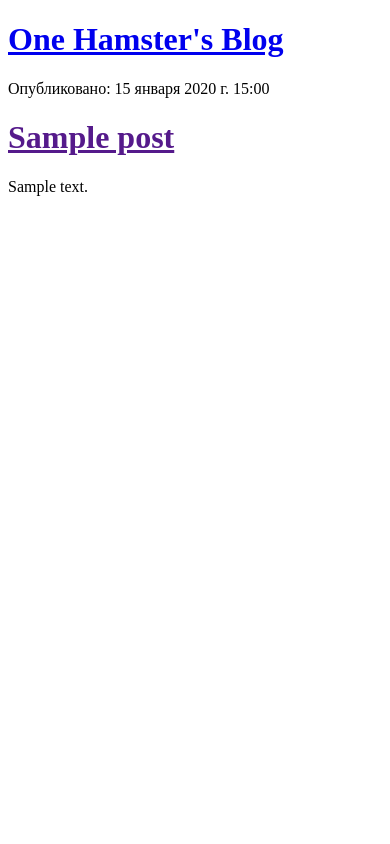
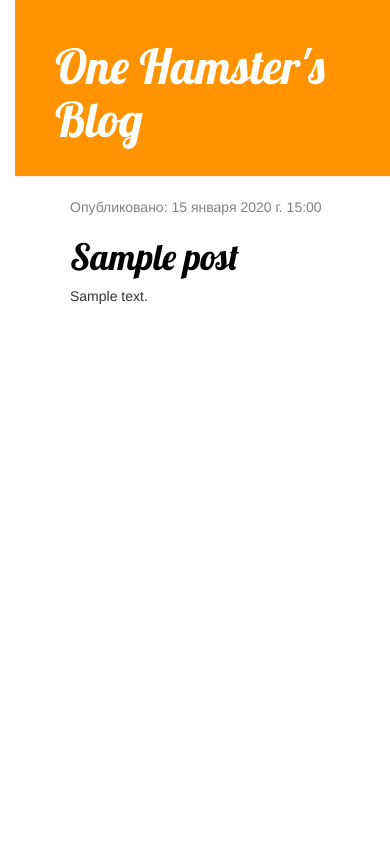
Before and after one commit to QwesTYIce/Django_Q7T, a Django app: page / in a window 390 px wide. Run offline with Django 4.2, Linux system fonts and the light colour scheme; tables that the repository leaves empty hold one stand-in row (values such as "Sample post"); some libraries are stand-ins or nearby versions.

Commit message:
Added view and template for detailed blog post as well as CSS for the site.

```diff
--- /dev/null
+++ b/blog/static/css/blog.css
@@ -0,0 +1,55 @@
+h1 a {
+    color: #FCA205;
+    font-family: 'Lobster';
+}
+
+body {
+    padding-left: 15px;
+}
+
+.page-header {
+    background-color: #ff9400;
+    margin-top: 0;
+    padding: 20px 20px 20px 40px;
+}
+
+.page-header h1, .page-header h1 a, .page-header h1 a:visited, .page-header h1 a:active {
+    color: #ffffff;
+    font-size: 36pt;
+    text-decoration: none;
+}
+
+.content {
+    margin-left: 40px;
+}
+
+h1, h2, h3, h4 {
+    font-family: 'Lobster', cursive;
+}
+
+.date {
+    color: #828282;
+}
+
+.save {
+    float: right;
+}
+
+.post-form textarea, .post-form input {
+    width: 100%;
+}
+
+.top-menu, .top-menu:hover, .top-menu:visited {
+    color: #ffffff;
+    float: right;
+    font-size: 26pt;
+    margin-right: 20px;
+}
+
+.post {
+    margin-bottom: 70px;
+}
+
+.post h1 a, .post h1 a:visited {
+    color: #000000;
+}
--- /dev/null
+++ b/blog/templates/blog/base.html
@@ -0,0 +1,25 @@
+{% load static %}
+<html lang="en">
+<head>
+    <link rel="stylesheet" href="//maxcdn.bootstrapcdn.com/bootstrap/3.2.0/css/bootstrap.min.css">
+    <link rel="stylesheet" href="//maxcdn.bootstrapcdn.com/bootstrap/3.2.0/css/bootstrap-theme.min.css">
+    <link href="https://fonts.googleapis.com/css?family=Lobster&subset=latin,cyrillic" rel="stylesheet" type="text/css">
+    <link rel="stylesheet" href="{% static 'css/blog.css' %}">
+
+    <meta charset="UTF-8">
+    <title>Hamster blog</title>
+</head>
+<body>
+    <div class="page-header">
+        <h1><a href="/">One Hamster's Blog</a></h1>
+    </div>
+    <div class="content container">
+        <div class="row">
+            <div class="col-md-8">
+            {% block content %}
+            {% endblock %}
+            </div>
+        </div>
+    </div>
+</body>
+</html>
--- a/blog/templates/blog/post_list.html
+++ b/blog/templates/blog/post_list.html
@@ -1,22 +1,13 @@
-<!DOCTYPE html>
-<html lang="en">
-<head>
-    <meta charset="UTF-8">
-    <title>Hamster blog</title>
-</head>
-<body>
-<div>
-    <h1><a href="/">One Hamster's Blog</a></h1>
-</div>
+{% extends 'blog/base.html' %}
 
-{% for post in posts %}
-
-    <div>
-        <p>Опубликовано: {{ post.published_date }}</p>
-        <h1><a href="">{{ post.title }}</a></h1>
-        <p>{{ post.text|linebreaksbr }}</p>
-    </div>
-
-{% endfor %}
-</body>
-</html>
+{% block content %}
+    {% for post in posts %}
+         <div class="post">
+            <div class="date">
+               <p>Опубликовано: {{ post.published_date }}</p>
+            </div>
+            <h1><a href="{% url 'post_detail' pk=post.pk %}">{{ post.title }}</a></h1>
+            <p>{{ post.text|linebreaksbr }}</p>
+        </div>
+    {% endfor %}
+{% endblock %}
--- a/blog/urls.py
+++ b/blog/urls.py
@@ -3,4 +3,5 @@ from . import views
 
 urlpatterns = [
     path('', views.post_list, name='post_list'),
+    path('post/<int:pk>/', views.post_detail, name='post_detail'),
 ]
--- a/blog/views.py
+++ b/blog/views.py
@@ -2,10 +2,13 @@ from django.shortcuts import render
 from .models import Post
 from django.utils import timezone
 
+from django.shortcuts import render, get_object_or_404
 
 def post_list(request):
     posts = Post.objects.filter(published_date__lte=timezone.now()).order_by('published_date')
     return render(request, 'blog/post_list.html', {'posts': posts})
 
-
+def post_detail(request, pk):
+    post = get_object_or_404(Post, pk=pk)
+    return render(request, 'blog/post_detail.html', {'post': post})
 # Create your views here.
```
Also changed, not shown: blog/templates/blog/post_detail.html (added, +13 -0 lines).
